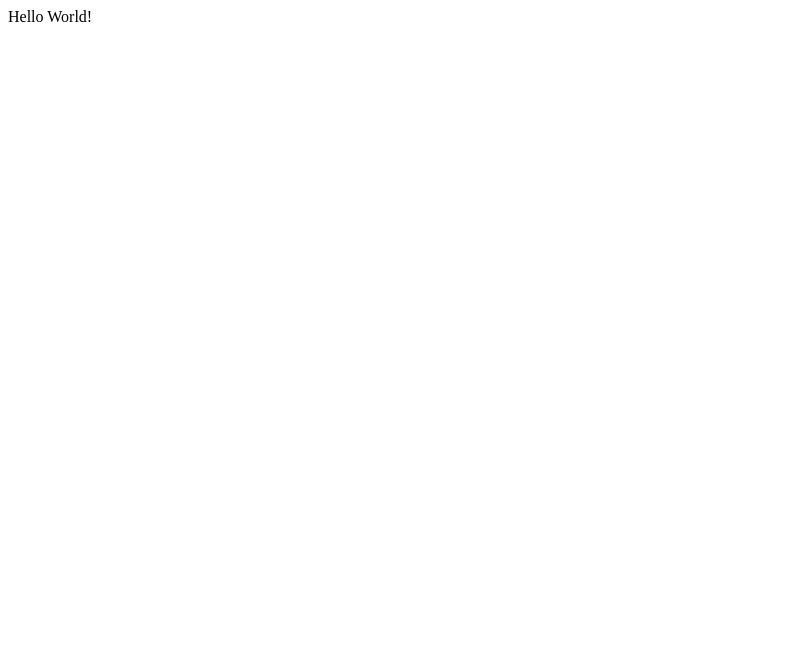
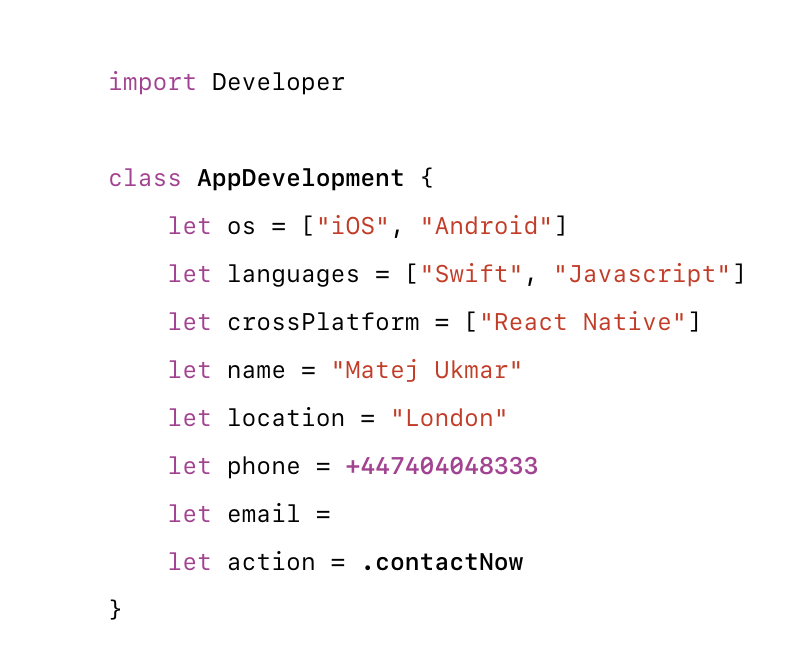
Before and after one commit to matejukmar/matejukmar.github.io, a plain HTML site: page index.html in a window 1280 px wide. Shown: the whole page, without its empty margins (0-797 px from the left). Drawn offline with Linux system fonts and the light colour scheme.

Commit message:
Created basic page

```diff
--- a/index.html
+++ b/index.html
@@ -1,9 +1,75 @@
 
 <html>
 	<head>
-		<title>Hello World</title>
+		<title>Matej Ukmar - App Development</title>
+		<style type="text/css">
+			@font-face {
+				font-family:"SFMonoRegular";
+				src: url("fonts/SFMono-Regular.otf")
+			}
+			@font-face {
+				font-family:"SFMonoSemibold";
+				src: url("fonts/SFMono-Semibold.otf")
+			}
+			body {
+				font-family: SFMonoRegular, monospace;
+				font-size: x-large;
+				line-height: 2;
+				padding-top: 50;
+				padding-left: 100;
+			}
+			.blue {
+				color: #a24392;
+			}
+			.red {
+				color: #c13d28;
+			}
+			.bold {
+				font-family: SFMonoSemibold, monospace;
+			}
+		</style>
 	</head>
 	<body>
-		Hello World!
+<span class="blue">import</span> Developer <br/>
+<br/>
+<span class="blue">class</span> <span class="bold">AppDevelopment</span> {<br/>
+	&nbsp;&nbsp;&nbsp;&nbsp;<span class="blue">let</span> os = [<span class="red">"iOS"</span>, <span class="red">"Android"</span>]<br/>
+	&nbsp;&nbsp;&nbsp;&nbsp;<span class="blue">let</span> languages = [<span class="red">"Swift"</span>, <span class="red">"Javascript"</span>]<br/>
+	&nbsp;&nbsp;&nbsp;&nbsp;<span class="blue">let</span> crossPlatform = [<span class="red">"React Native"</span>]<br/>
+	&nbsp;&nbsp;&nbsp;&nbsp;<span class="blue">let</span> name = <span class="red">"Matej Ukmar"</span><br/>
+	&nbsp;&nbsp;&nbsp;&nbsp;<span class="blue">let</span> location = <span class="red">"London"</span><br/>
+	&nbsp;&nbsp;&nbsp;&nbsp;<span class="blue">let</span> phone = <span class="blue bold">+447404048333</span><br/>
+	&nbsp;&nbsp;&nbsp;&nbsp;<span class="blue">let</span> email = <span class="red">
+	<script type="text/javascript>">
+		window.document.write("test")
+		// document.write("<a h")
+		// document.write("re")
+		// document.write("f=\"")
+		// document.write("ma")
+		// document.write("ilt")
+		// document.write("o:")
+		// document.write("mate")
+		// document.write("jukm")
+		// document.write("ar@")
+		// document.write("gma")
+		// document.write("il.c")
+		// document.write("om?s")
+		// document.write("ubjec")
+		// document.write("t=Ap")
+		// document.write("t=p Dev")
+		// document.write("t=elepoment")
+		// document.write("\">")
+		// document.write("mate")
+		// document.write("jukm")
+		// document.write("ar@")
+		// document.write("gma")
+		// document.write("il.c")
+		// document.write("om<\/")
+		// document.write("a>")
+	</script>
+	</span><br/>
+	&nbsp;&nbsp;&nbsp;&nbsp;<span class="blue">let</span> action = <span class="bold">.contactNow</span><br/>
+}<br/>
+
 	</body>
 </html>
```
Also changed, not shown: script.js (added, +27 -0 lines), fonts/SFMono-Regular.otf (added), fonts/SFMono-Semibold.otf (added).
